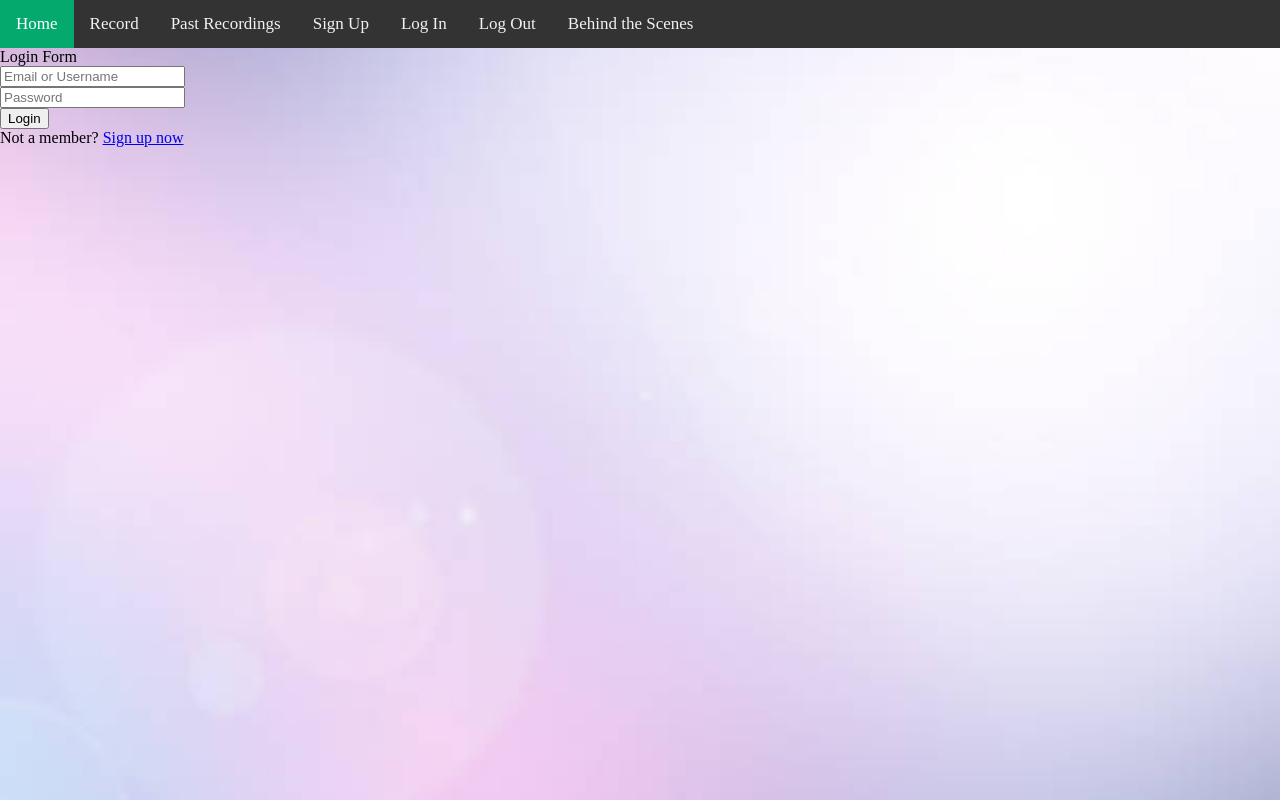
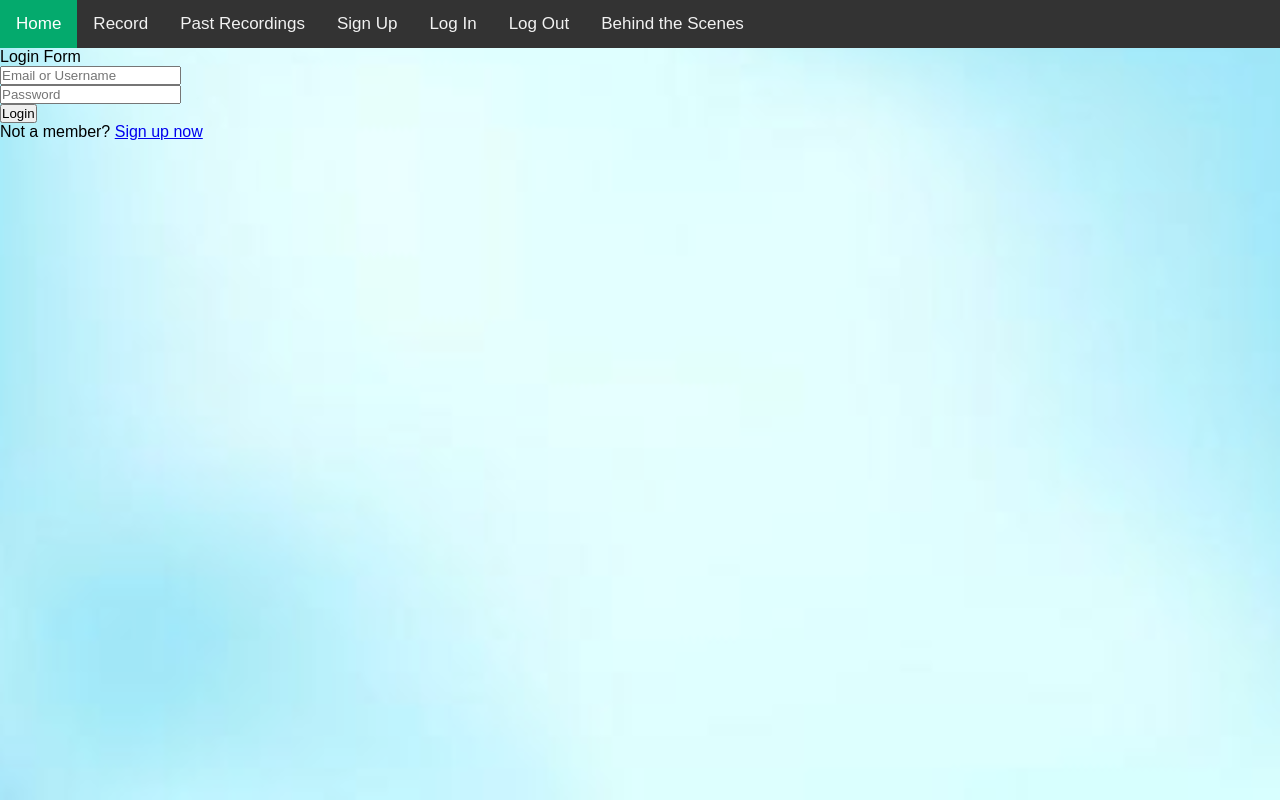
Before and after one commit to samragyee-d/bitcamp-hack, a Flask app: page /login in a window 1280 px wide. Run offline with Flask 3, Linux system fonts and the light colour scheme; parts of the project's set-up code (start-up, migrations or seed data) failed here and were passed over.

Commit message:
changed background + styling

```diff
--- a/templates/base.html
+++ b/templates/base.html
@@ -3,15 +3,29 @@
 <head>
 <meta name="viewport" content="width=device-width, initial-scale=1">
 <style>
+* {
+  margin: 0;
+  padding: 0;
+  box-sizing: border-box;
+  font-family: "Poppins", sans-serif;
+}
+
 body {
   padding: 0px;
   margin: 0;
   height: 100vh;
-  background-image: url('/static/imgs/bg-studyeva.jpg');
+  background-image: url('static/imgs/bg_studyeva.jpg');
+  background-color: rgba(255,255,255,0.2);
+  background-blend-mode: lighten;
   background-size: cover;
   background-position: center;
   background-repeat: no-repeat;
   overflow: hidden;
+}
+
+h1 {
+  display: flex;
+  justify-content: center;
 }
 
 .topnav {
```
Also changed, not shown: static/imgs/bg-studyeva.jpg (deleted), static/imgs/bg_studyeva.jpg (added).
